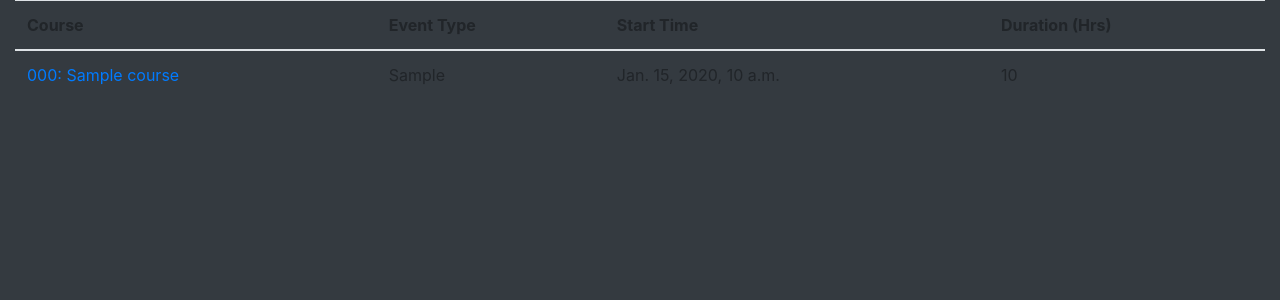
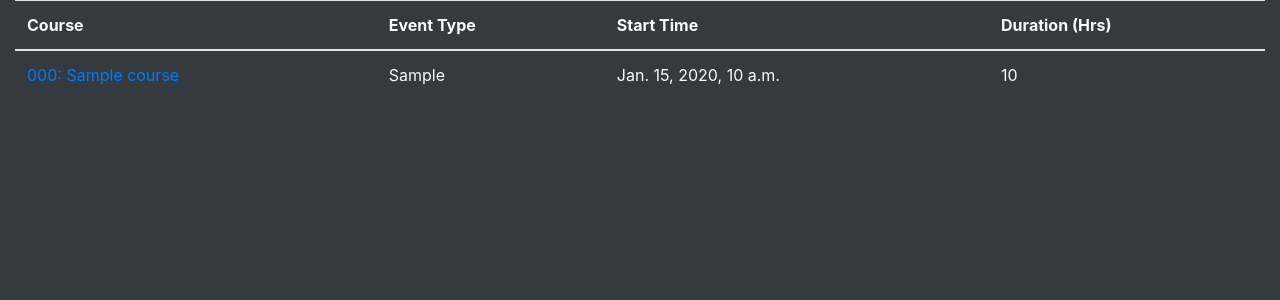
Before and after one commit to TAMS-TETFUND/tams_node, a Django app: template webapp/templates/attendance_records.html in a window 1280 px wide. Shown: the part 56-356 px from the top of the page. Run offline with Django 4.2, Linux system fonts and the light colour scheme; the template is opened without the code that fills it: most values are stand-ins (such as "Sample title", 1, 10 or a date in 2020); parts of the project's set-up code (start-up, migrations or seed data) failed here and were passed over; some libraries are stand-ins or nearby versions.

Commit message:
changing text color in  attendance records template

```diff
--- a/webapp/templates/attendance_records.html
+++ b/webapp/templates/attendance_records.html
@@ -4,7 +4,7 @@
 {% block title %}Attendance Records{% endblock %}
 {% block content %}
 {% if records %}
-<table class="table">
+<table class="table text-light">
     <thead>
         <tr>
             <th scope="col">Course</th>
```
